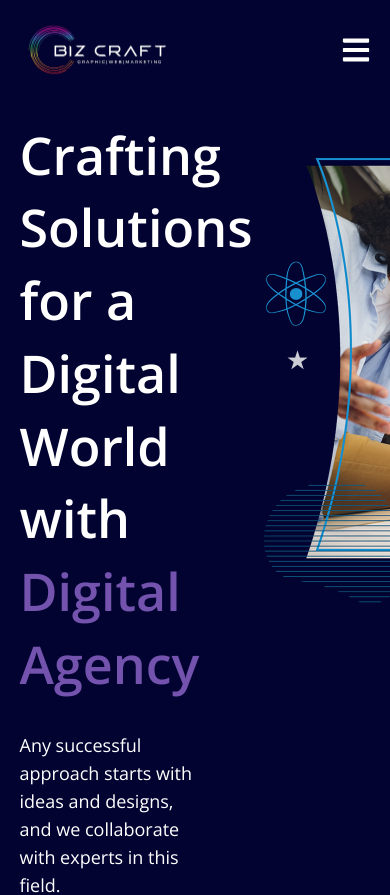
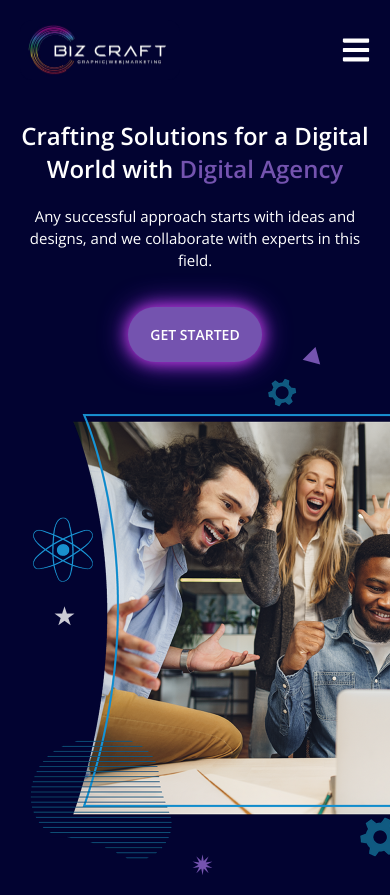
Before and after one commit to Resources-DTW/bizcraft, a React (Create React App) app: page /web-design in a window 390 px wide. Shown: the top 895 px of the page. Built offline with nearby package versions, Linux system fonts and the light colour scheme.

Commit message:
fix!:minor changes

```diff
--- a/src/screens/Home.js
+++ b/src/screens/Home.js
@@ -392,13 +392,33 @@ export default function Home() {
         </div>
       </div>
 
-      <div className="brand-container">
+      {/* <div className="brand-container">
         <img src={img2} alt="" className="brand-logo small" />
         <img src={img3} alt="" className="brand-logo small" />
         <img src={img4} alt="" className="brand-logo large" />
         <img src={img5} alt="" className="brand-logo large" />
         <img src={img6} alt="" className="brand-logo small" />
         <img src={img7} alt="" className="brand-logo large" />
+      </div> */}
+
+      <div className="brand-container">
+        <div className="brand-marquee">
+          <div className="brand-track">
+            <img src={img2} alt="" className="brand-logo small" />
+            <img src={img3} alt="" className="brand-logo small" />
+            <img src={img4} alt="" className="brand-logo large" />
+            <img src={img5} alt="" className="brand-logo large" />
+            <img src={img6} alt="" className="brand-logo small" />
+            <img src={img7} alt="" className="brand-logo large" />
+
+            <img src={img2} alt="" className="brand-logo small" />
+            <img src={img3} alt="" className="brand-logo small" />
+            <img src={img4} alt="" className="brand-logo large" />
+            <img src={img5} alt="" className="brand-logo large" />
+            <img src={img6} alt="" className="brand-logo small" />
+            <img src={img7} alt="" className="brand-logo large" />
+          </div>
+        </div>
       </div>
 
       <div className="services-container">
--- a/src/screens/Web-development.js
+++ b/src/screens/Web-development.js
@@ -314,12 +314,8 @@ export default function Webdevelopment() {
           <Button
             className="sparkle-text"
             style={{
-              fontSize: 14,
-              fontWeight: 600,
               backgroundColor: "#7453AF",
               borderRadius: "108px",
-              width: "134px",
-              height: "55px",
               color: "#FFFFFF",
               borderStyle: "none",
             }}
@@ -332,16 +328,16 @@ export default function Webdevelopment() {
         </div>
       </div>
 
-      <div className="wd-brand-container">
+      {/* <div className="wd-brand-container">
         <img src={img2} alt="" className="brand-logo small" />
         <img src={img3} alt="" className="brand-logo small" />
         <img src={img4} alt="" className="brand-logo large" />
         <img src={img5} alt="" className="brand-logo large" />
         <img src={img6} alt="" className="brand-logo small" />
         <img src={img7} alt="" className="brand-logo large" />
-      </div>
+      </div> */}
 
-      <div className="wdev-services-container">
+      {/* <div className="wdev-services-container">
         <p className="wd-services-heading">
           Why Choose <span className="highlight">BizCraft?</span>
         </p>
@@ -360,9 +356,9 @@ export default function Webdevelopment() {
             </Card>
           ))}
         </div>
-      </div>
+      </div> */}
 
-      <div style={{ backgroundColor: "#FFFFFF0A", padding: "5%" }}>
+      {/* <div style={{ backgroundColor: "#FFFFFF0A", padding: "5%" }}>
         <div style={{ display: "flex", justifyContent: "space-between" }}>
           <p
             style={{
@@ -407,9 +403,9 @@ export default function Webdevelopment() {
             </Card>
           ))}
         </div>
-      </div>
+      </div> */}
 
-      <div className="wdev-services-container">
+      {/* <div className="wdev-services-container">
         <p className="wd-services-heading">
           Our <span className="highlight">Development</span> Process
         </p>
@@ -429,13 +425,12 @@ export default function Webdevelopment() {
             </Card>
           ))}
         </div>
-      </div>
+      </div> */}
 
-      <div className="technologies-container">
+      {/* <div className="technologies-container">
         <p className="technologies-title">TECHNOLOGIES</p>
         <p className="technologies-heading">Technologies We Work With</p>
 
-        {/* Category Buttons */}
         <div className="category-buttons">
           {categories.map((category) => (
             <button
@@ -450,7 +445,6 @@ export default function Webdevelopment() {
           ))}
         </div>
 
-        {/* Technologies Grid */}
         <div className="technologies-grid">
           {technologies[activeCategory].map((tech, index) => (
             <div
@@ -467,9 +461,9 @@ export default function Webdevelopment() {
             </div>
           ))}
         </div>
-      </div>
+      </div> */}
 
-      <div className="industries-container">
+      {/* <div className="industries-container">
         <p className="technologies-title">INDUSTRIES</p>
         <p className="industries-heading">
           Our Solutions Meet
@@ -493,9 +487,9 @@ export default function Webdevelopment() {
             </div>
           ))}
         </div>
-      </div>
+      </div> */}
 
-      <div>
+      {/* <div>
         <div className="technologies-container">
           <p className="testimonials-title">TESTIMONIALS</p>
           <p className="testimonials-heading">
@@ -591,9 +585,9 @@ export default function Webdevelopment() {
             ))}
           </Carousel>
         </div>
-      </div>
+      </div> */}
 
-      <div className="work-section">
+      {/* <div className="work-section">
         <p className="faq-title">OUR WORKS</p>
         <div className="works-image-container">
           <img src={works} className="works-image" alt="" />
@@ -615,9 +609,9 @@ export default function Webdevelopment() {
             Explore Our Portfolio
           </Button>
         </div>
-      </div>
+      </div> */}
 
-      <div className="contact-container">
+      {/* <div className="contact-container">
         <p className="faq-title">CONTACT US</p>
         <div className="contact-box">
           <p className="contact-heading">Get In Touch</p>
@@ -746,7 +740,7 @@ export default function Webdevelopment() {
             </div>
           </div>
         </div>
-      </div>
+      </div> */}
       <Footer />
     </div>
   );
--- a/src/styles/Home.css
+++ b/src/styles/Home.css
@@ -257,11 +257,23 @@
   display: flex;
   margin: 5% 5% 0%;
 }
+@media (max-width: 768px) {
+  .hero-container {
+    flex-direction: column;
+  }
+}
 .hero-content {
   /* margin-top: 4%; */
   display: flex;
   flex-direction: column;
   gap: 30px;
+}
+@media (max-width: 768px) {
+  .hero-content {
+    align-items: center;
+    justify-content: center;
+    gap: 20px;
+  }
 }
 .hero-title {
   font-size: 52px;
@@ -852,8 +864,43 @@
 }
 
 .sparkle-text {
-  font-size: 24px;
-  font-weight: bold;
+  font-size: 14px;
+  font-weight: 600;
   color: white;
   animation: glitter 1.5s infinite alternate;
+  width: 134px;
+  height: 55px;
 }
+@media (max-width: 768px) {
+  .sparkle-text {
+    width: 122px;
+    height: 44px;
+  }
+}
+/* .brand-marquee {
+  width: 100%;
+  overflow: hidden;
+  position: relative;
+  white-space: nowrap;
+} */
+.brand-marquee {
+  display: flex;
+  white-space: nowrap;
+  overflow: hidden;
+  position: relative;
+  scroll-behavior: smooth;
+}
+.brand-track {
+  display: flex;
+  gap: 30px;
+  animation: marquee 10s linear infinite;
+}
+
+@keyframes marquee {
+  from {
+    transform: translateX(0);
+  }
+  to {
+    transform: translateX(-50%);
+  }
+}
--- a/src/styles/Webdesign.css
+++ b/src/styles/Webdesign.css
@@ -6,12 +6,28 @@
   margin-bottom: 0;
   line-height: 72.8px;
 }
+@media (max-width: 768px) {
+  .wd-title {
+    font-size: 24px;
+    width: 100%;
+    line-height: 33px;
+    text-align: center;
+  }
+}
 .wd-description {
   font-size: 18px;
   font-weight: 400;
   color: #ffffff;
   width: 80%;
   line-height: 28px;
+}
+@media (max-width: 768px) {
+  .wd-description {
+    font-size: 15px;
+    width: 100%;
+    line-height: 22px;
+    text-align: center;
+  }
 }
 .service-image img {
   width: 628px;
```
